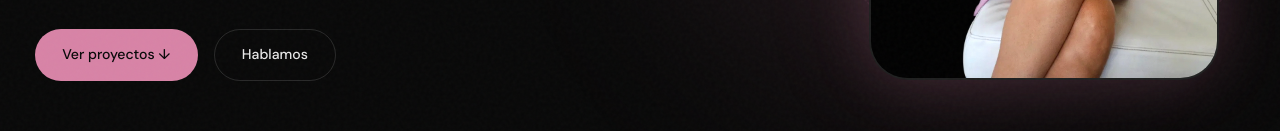
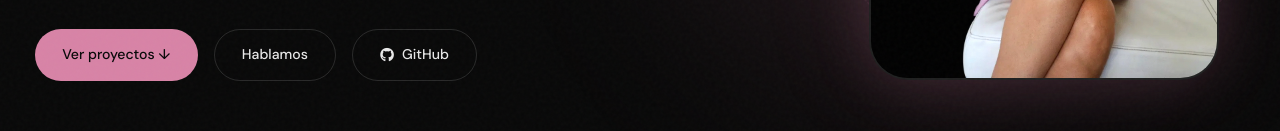
Before and after one commit to BenitaPlata/Portfolio-BenitaPlata, a website: page index.html in a window 1280 px wide. Shown: the part 535-666 px from the top of the page. Drawn offline with Linux system fonts and the light colour scheme.

Commit message:
feat: añadir enlace destacado a GitHub en el hero

```diff
--- a/index.html
+++ b/index.html
@@ -1272,6 +1272,13 @@
           <div class="hero-ctas reveal reveal-d3">
             <a href="#proyectos" class="btn btn-primary">Ver proyectos ↓</a>
             <a href="#contacto" class="btn btn-outline">Hablamos</a>
+            <a
+              href="https://github.com/BenitaPlata"
+              target="_blank"
+              class="btn btn-outline"
+            >
+              <i class="fa-brands fa-github"></i> GitHub
+            </a>
           </div>
         </div>
         <div class="hero-img-wrapper reveal reveal-d2">
```
